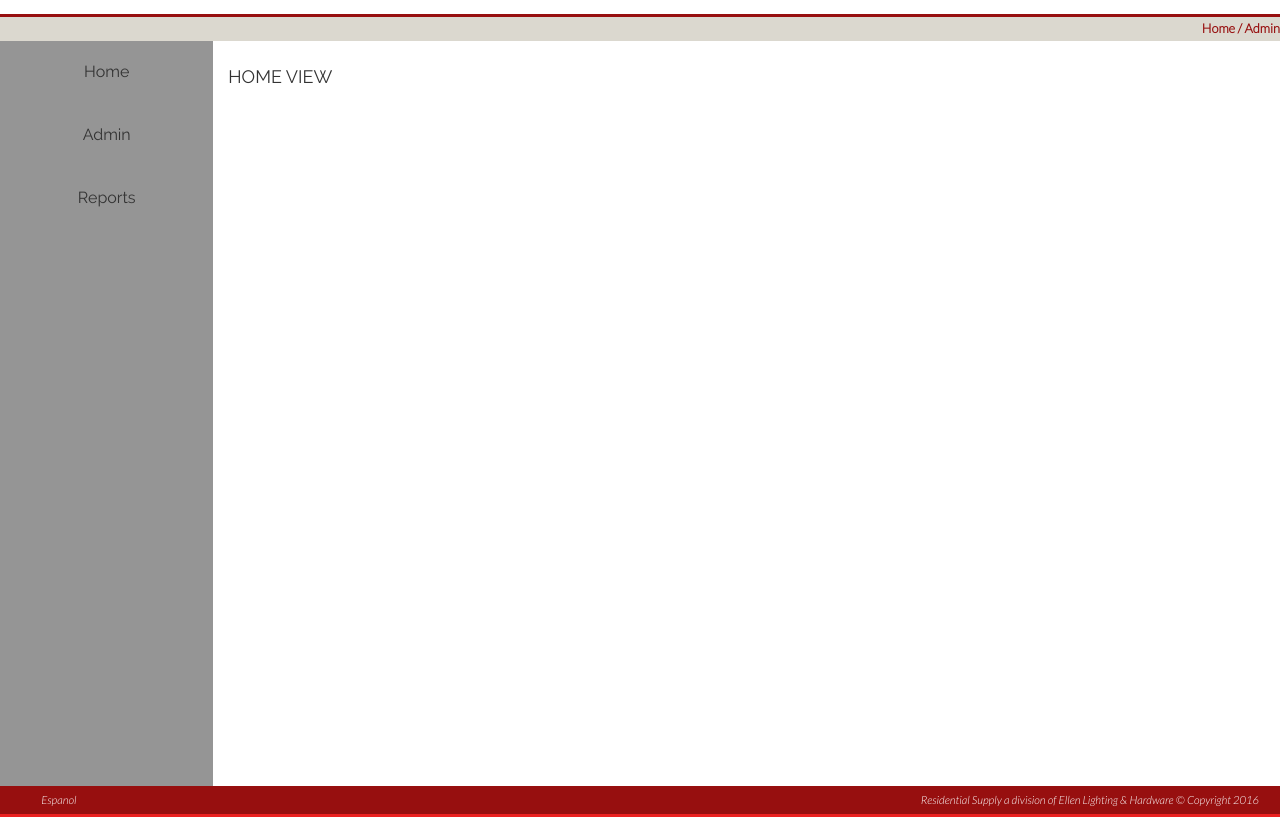
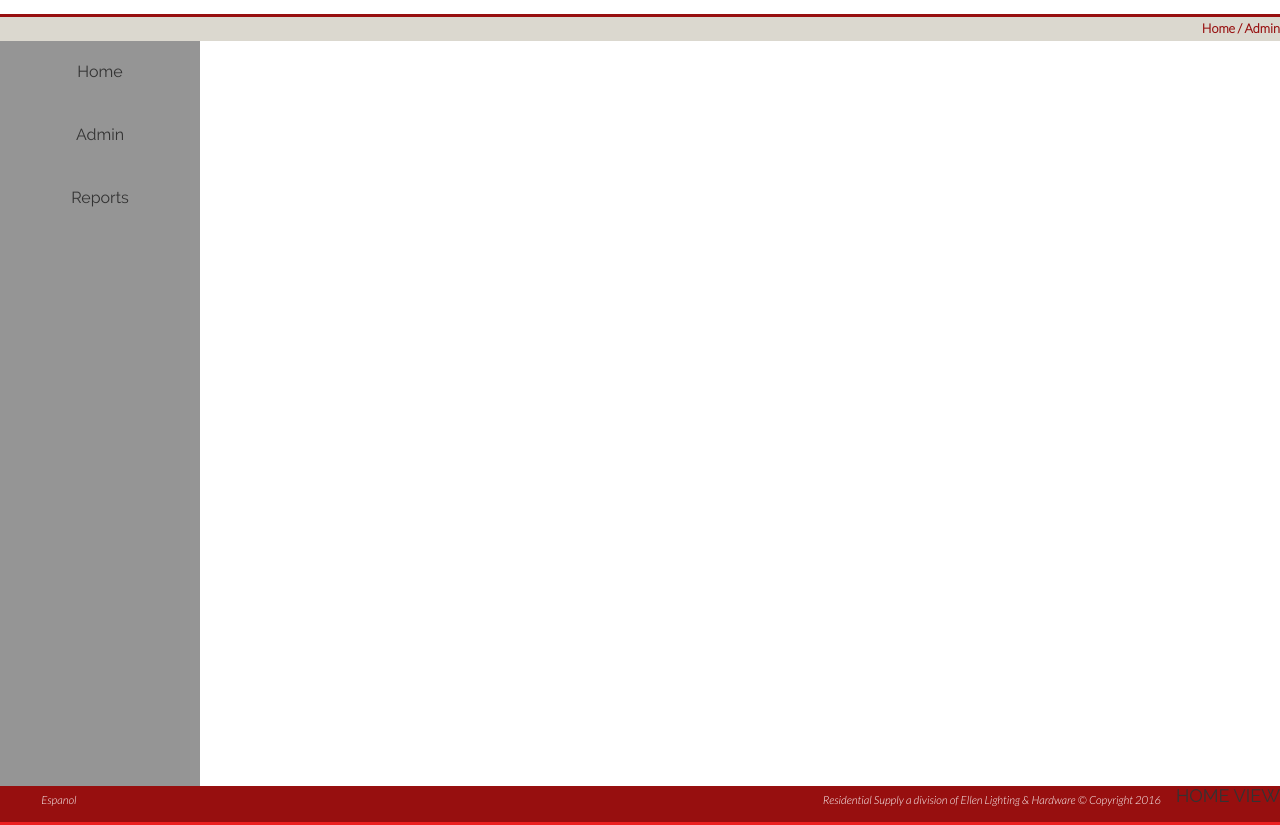
Before and after one commit to tx-ares/ellen-lighting-slice, a plain HTML site: page admin.html in a window 1280 px wide. Shown: the part 83-908 px from the top of the page. Drawn offline with Linux system fonts and the light colour scheme.

Commit message:
removed container-fluid from admin main content

```diff
--- a/_assets/css/style.scss
+++ b/_assets/css/style.scss
@@ -1110,6 +1110,7 @@ footer {
 
 // New styles
 .side-menu-wrap {
+    width: 200px;
      background-color: $colorLightGrey5;
         .side-menu {
             li {
--- a/admin.html
+++ b/admin.html
@@ -83,26 +83,24 @@
     <!-- ******************************************************* -->
     <!-- Main Content -->
     <!-- ******************************************************* -->
-    <div class="container-fluid">
+
         <div class="main-content-fullpage">
 
-            <div class="row">
-                <div class="col-md-2 side-menu-wrap">
+                <div class="side-menu-wrap">
                     <ul class="side-menu">
                         <li>Home</li>
                         <li>Admin</li>
                         <li>Reports</li>
                     </ul>
                 </div>
-                <div class="col-md-10 pull-right">
+                <div class="main-col pull-right">
                     <div class="viewer">
                         <h4>HOME VIEW</h4>
                     </div>
                 </div>
-            </div>
 
         </div>
-    </div> <!-- End Main Container -->
+<!-- End Main Container -->
     <!-- ******************************************************* -->
     <!-- Footer -->
     <!-- ******************************************************* -->
```
Also changed, not shown: _assets/css/all.min.css, _assets/css/style.css, _assets/css/style.min.css, 1 other file.
